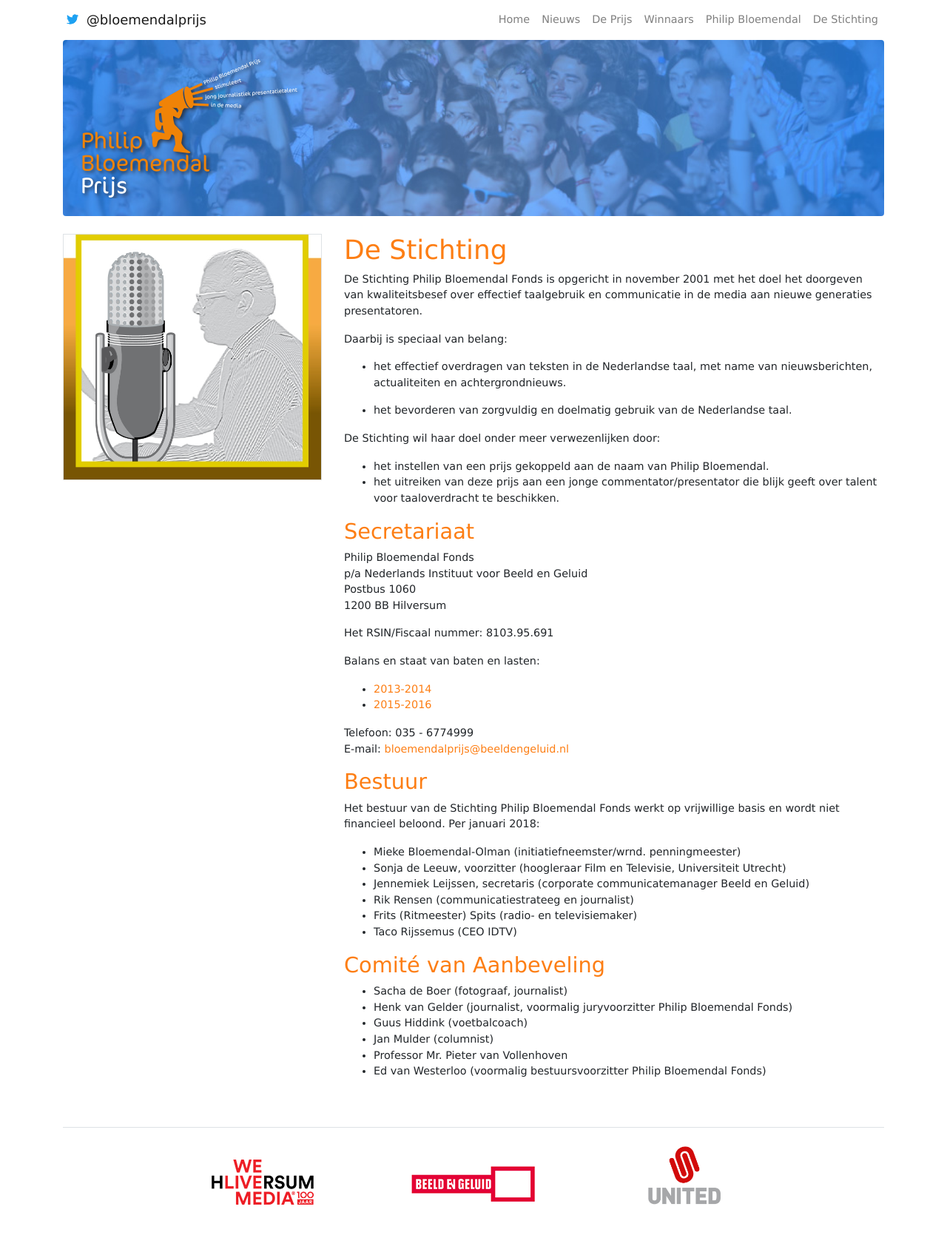
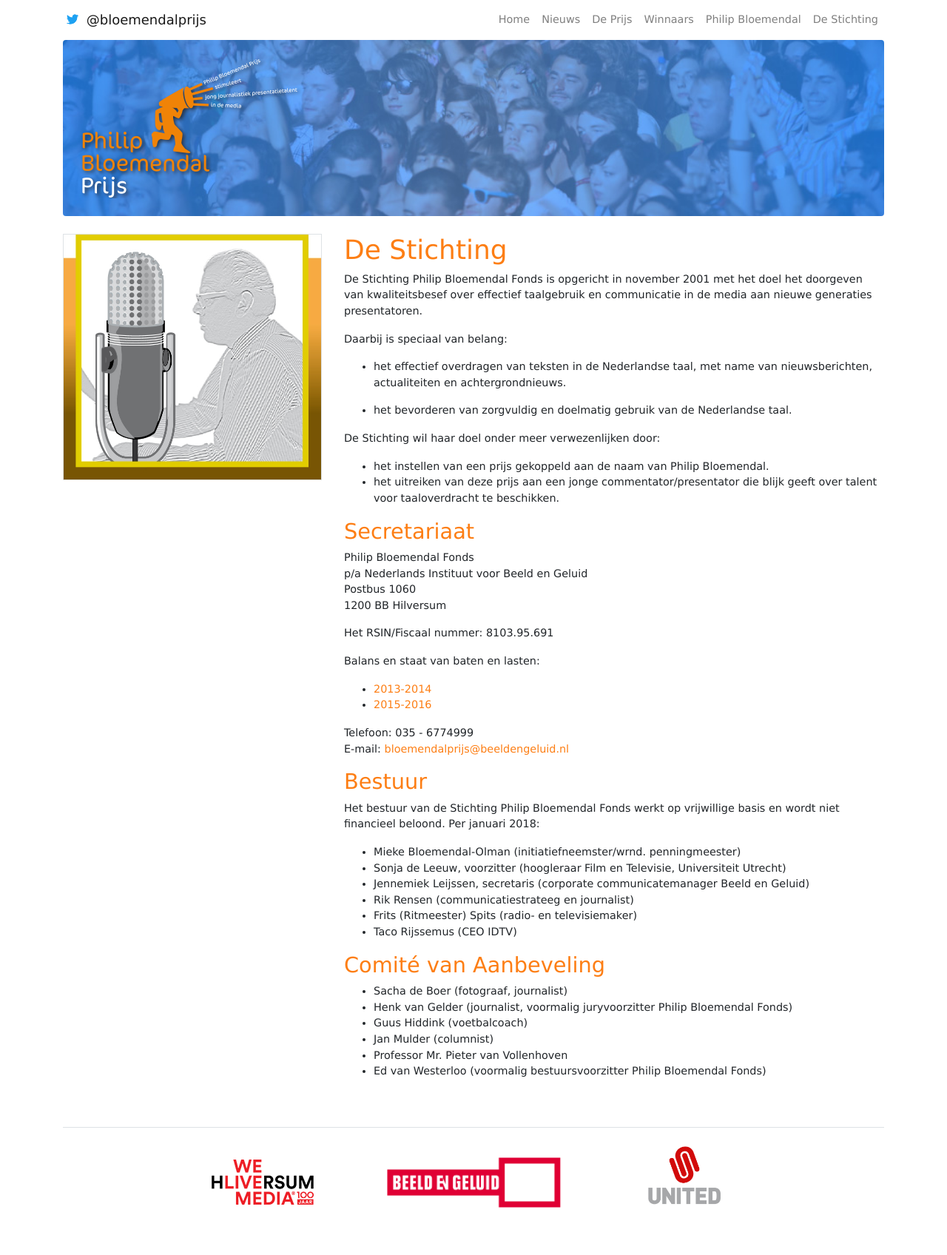
Before and after one commit to bloemendalprijs/bloemendalprijs.github.io, a Jekyll site: the page built from de-stichting.markdown, in a window 1280 px wide. Shown: the whole page at 74% size. Built offline with Jekyll 4.4.1, drawn with Linux system fonts in a browser that asks for light colours.

Commit message:
Update home and footer

```diff
--- a/_includes/footer.html
+++ b/_includes/footer.html
@@ -5,7 +5,7 @@
           <a href="https://livehilversum.nl/"><img src="{{ '/assets/img/livehilversum.png' | relative_url }}" class="img-fluid" alt="We live Hilversum"></a>
         </div>
         <div class="col-md-3 p-4 text-center">
-          <a href="https://www.beeldengeluid.nl/"><img src="{{ '/assets/img/beeldengeluid.png' | relative_url }}" class="img-fluid" alt="Beeld en Geluid"></a>
+          <a href="https://www.beeldengeluid.nl/"><img src="{{ '/assets/img/Beeld-en-Geluid_Rood-RGB-e00034.png' | relative_url }}" class="img-fluid mt-3" alt="Beeld en Geluid"></a>
         </div>
         <div class="col-md-3 p-4 text-center">
           <a href="https://united4all.nl/"><img src="{{ '/assets/img/LogoUnited_72dpi.jpg' | relative_url }}" class="img-fluid" style="max-width:100px" alt="United"></a>
--- a/_layouts/home.html
+++ b/_layouts/home.html
@@ -2,7 +2,6 @@
 <div class="container">
   <div class="row">
     <div class="col-lg-3 mb-4">
-      <h3>Nieuws</h3>
       {% assign latest = site.posts[0] %}
       <h5>{{ latest.title }}</h5>
       <p>{{ latest.excerpt | strip_html }}</p>
```
Also changed, not shown: assets/img/Beeld-en-Geluid_Rood-RGB-e00034.png (added). Lines whose indentation alone changed are shown as unchanged.
